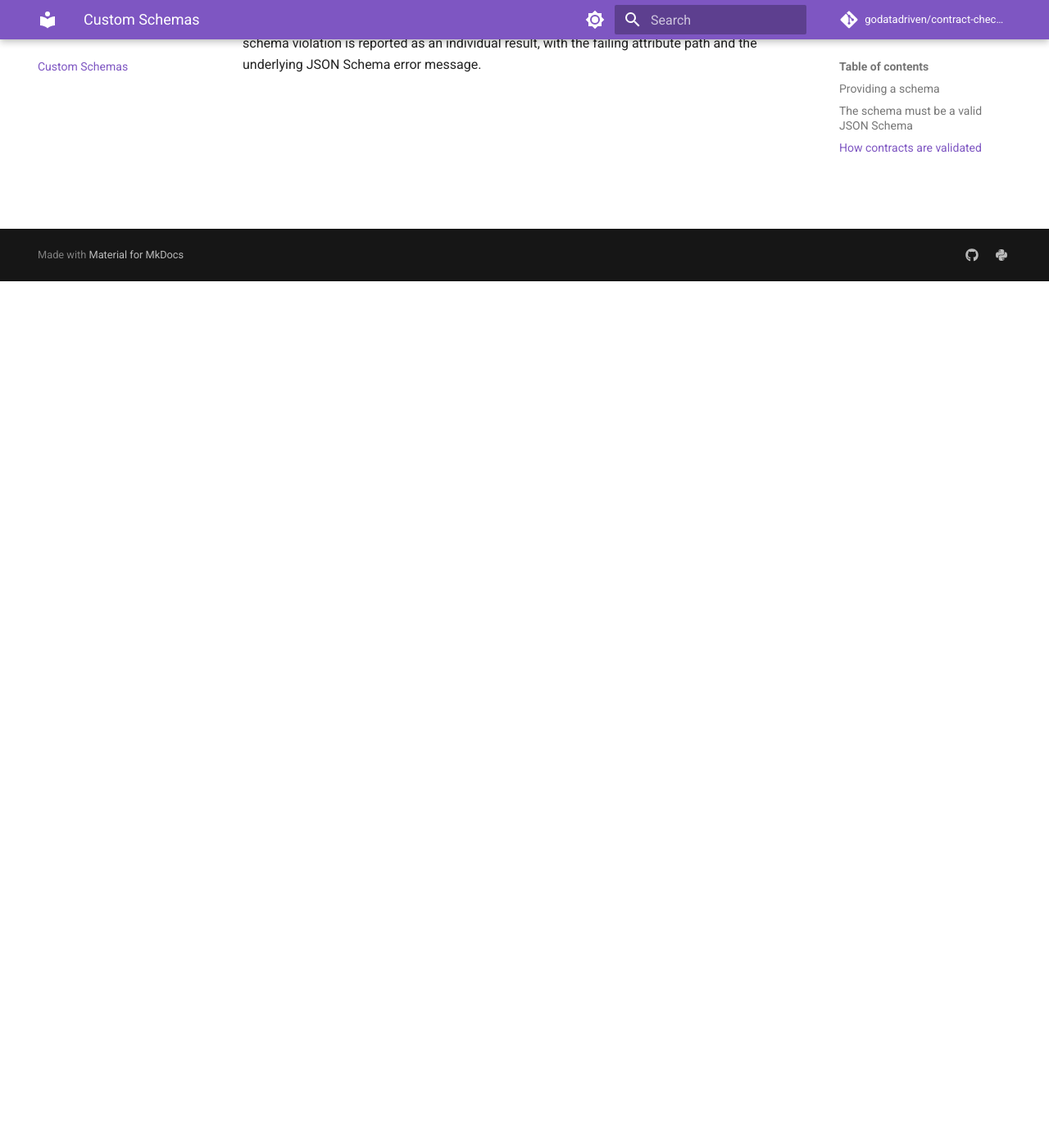
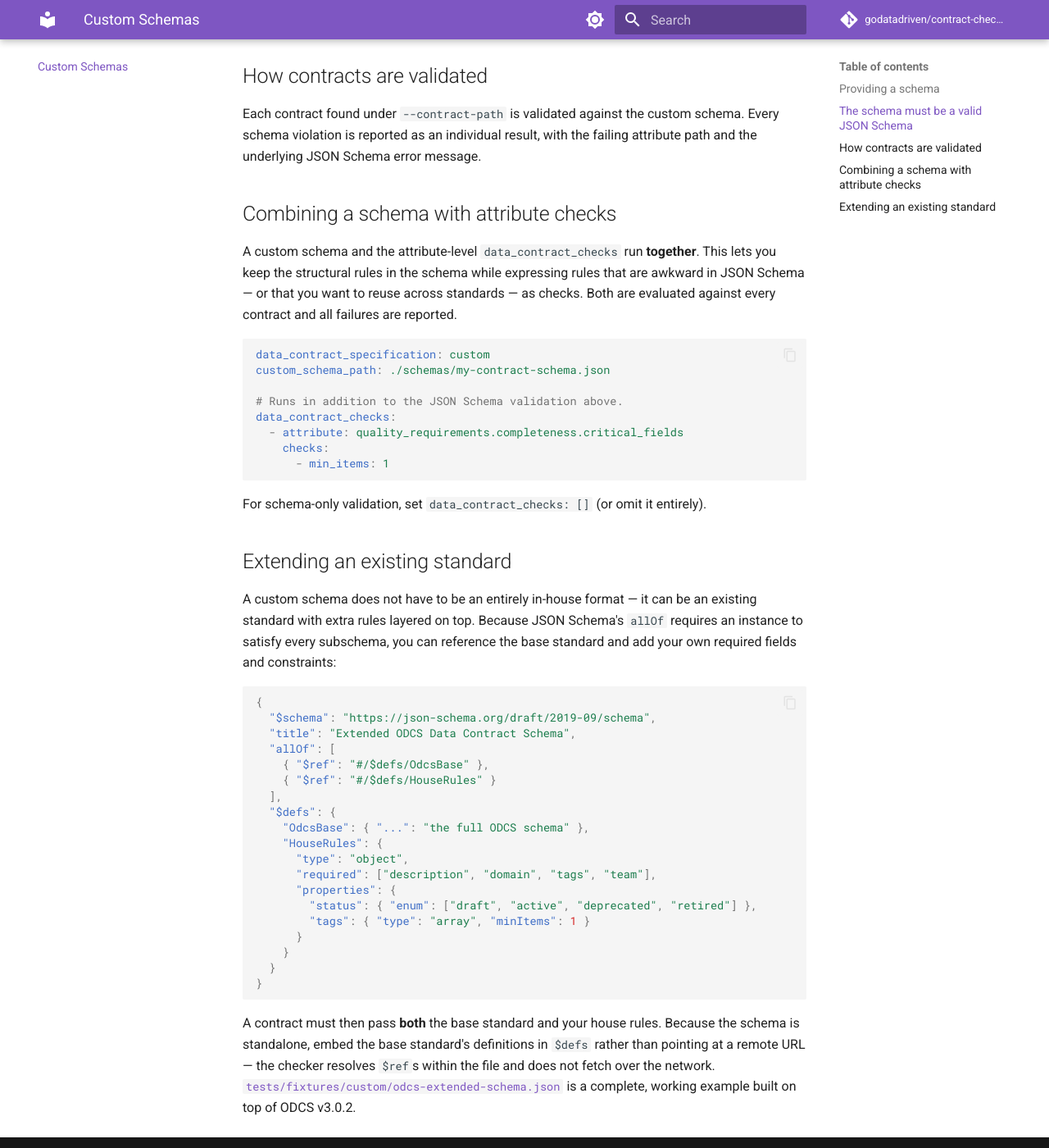
Before and after one commit to godatadriven/contract-checker, an MkDocs documentation site: the page built from docs/custom_schemas.md, in a window 1280 px wide and 1400 px high, scrolled down 1057 px. Shown: the whole window at 82% size. Built offline with MkDocs 1.6.1 and Material for MkDocs 9.7.7, drawn with Linux system fonts in a browser that asks for light colours; comment, search, counter and statistics services are not loaded; some of the changed text lies outside the part shown.

Commit message:
feat: run custom schema and attribute checks together; add extended-ODCS fixture
Custom JSON Schema validation no longer replaces the attribute-level
data_contract_checks — the two now compose. When a custom schema is set, each
contract is validated against the JSON Schema AND against any configured
data_contract_checks, and all failures from either are reported. An empty (or
omitted) data_contract_checks list gives schema-only validation as before.

Also add a worked "extended standard" fixture: odcs-extended-schema.json layers
in-house governance rules on top of the built-in ODCS v3.0.2 schema via allOf,
with valid/invalid contract fixtures and integration tests. This fills the gap
where the only custom-schema example was a fully in-house format.

Docs (custom_schemas.md, config.md) rewritten to describe the compose behaviour
and how to extend an existing standard.

Co-Authored-By: Claude Opus 4.8 (1M context) <noreply@anthropic.com>
Claude-Session: https://claude.ai/code/session_01JTaoS3pvpmdEzNTRivyAfM

````diff
--- a/docs/custom_schemas.md
+++ b/docs/custom_schemas.md
@@ -5,10 +5,16 @@ data contracts against a **custom JSON Schema** that you provide. This is useful
 contracts follow an in-house format, or an extended version of an existing standard, that the
 built-in schemas do not cover.
 
-!!! note "Scope"
-    Custom schemas are **standalone**: the schema you supply must fully describe a valid contract
-    on its own. Custom schema validation **replaces** the attribute-level `data_contract_checks`
-    rather than running alongside them.
+!!! note "Schema and checks compose"
+    A custom schema does **not** replace the attribute-level `data_contract_checks`. When a
+    custom schema is set, each contract is validated against the JSON Schema **and** against any
+    `data_contract_checks` you configure — both run, and every failure from either is reported.
+    Leave `data_contract_checks` empty (or omit it) for schema-only validation, or add checks to
+    layer extra rules on top of the schema. See
+    [Combining a schema with attribute checks](#combining-a-schema-with-attribute-checks).
+
+The schema you supply must fully describe a valid contract on its own; the checker does not merge
+it with the built-in DCS/ODCS schemas.
 
 ## Providing a schema
 
@@ -50,3 +56,58 @@ Custom schema is not a valid JSON Schema (./schemas/my-contract-schema.json): 'n
 Each contract found under `--contract-path` is validated against the custom schema. Every schema
 violation is reported as an individual result, with the failing attribute path and the underlying
 JSON Schema error message.
+
+## Combining a schema with attribute checks
+
+A custom schema and the attribute-level `data_contract_checks` run **together**. This lets you
+keep the structural rules in the schema while expressing rules that are awkward in JSON Schema —
+or that you want to reuse across standards — as checks. Both are evaluated against every contract
+and all failures are reported.
+
+```yaml
+data_contract_specification: custom
+custom_schema_path: ./schemas/my-contract-schema.json
+
+# Runs in addition to the JSON Schema validation above.
+data_contract_checks:
+  - attribute: quality_requirements.completeness.critical_fields
+    checks:
+      - min_items: 1
+```
+
+For schema-only validation, set `data_contract_checks: []` (or omit it entirely).
+
+## Extending an existing standard
+
+A custom schema does not have to be an entirely in-house format — it can be an existing standard
+with extra rules layered on top. Because JSON Schema's `allOf` requires an instance to satisfy
+every subschema, you can reference the base standard and add your own required fields and
+constraints:
+
+```json
+{
+  "$schema": "https://json-schema.org/draft/2019-09/schema",
+  "title": "Extended ODCS Data Contract Schema",
+  "allOf": [
+    { "$ref": "#/$defs/OdcsBase" },
+    { "$ref": "#/$defs/HouseRules" }
+  ],
+  "$defs": {
+    "OdcsBase": { "...": "the full ODCS schema" },
+    "HouseRules": {
+      "type": "object",
+      "required": ["description", "domain", "tags", "team"],
+      "properties": {
+        "status": { "enum": ["draft", "active", "deprecated", "retired"] },
+        "tags": { "type": "array", "minItems": 1 }
+      }
+    }
+  }
+}
+```
+
+A contract must then pass **both** the base standard and your house rules. Because the schema is
+standalone, embed the base standard's definitions in `$defs` rather than pointing at a remote URL —
+the checker resolves `$ref`s within the file and does not fetch over the network.
+[`tests/fixtures/custom/odcs-extended-schema.json`](https://github.com/godatadriven/contract-checker/blob/main/tests/fixtures/custom/odcs-extended-schema.json)
+is a complete, working example built on top of ODCS v3.0.2.
````
Also changed, not shown: docs/config.md (+5 -1 lines), 5 other files.
